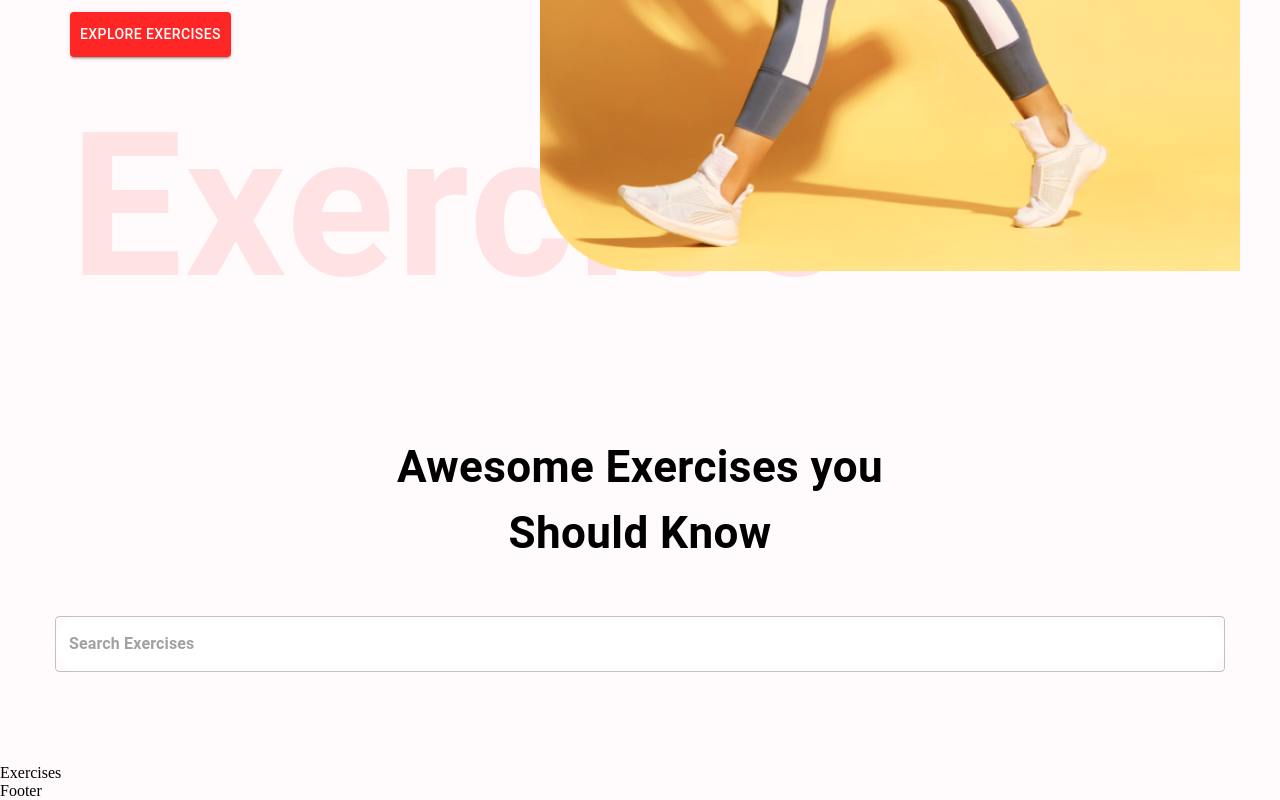
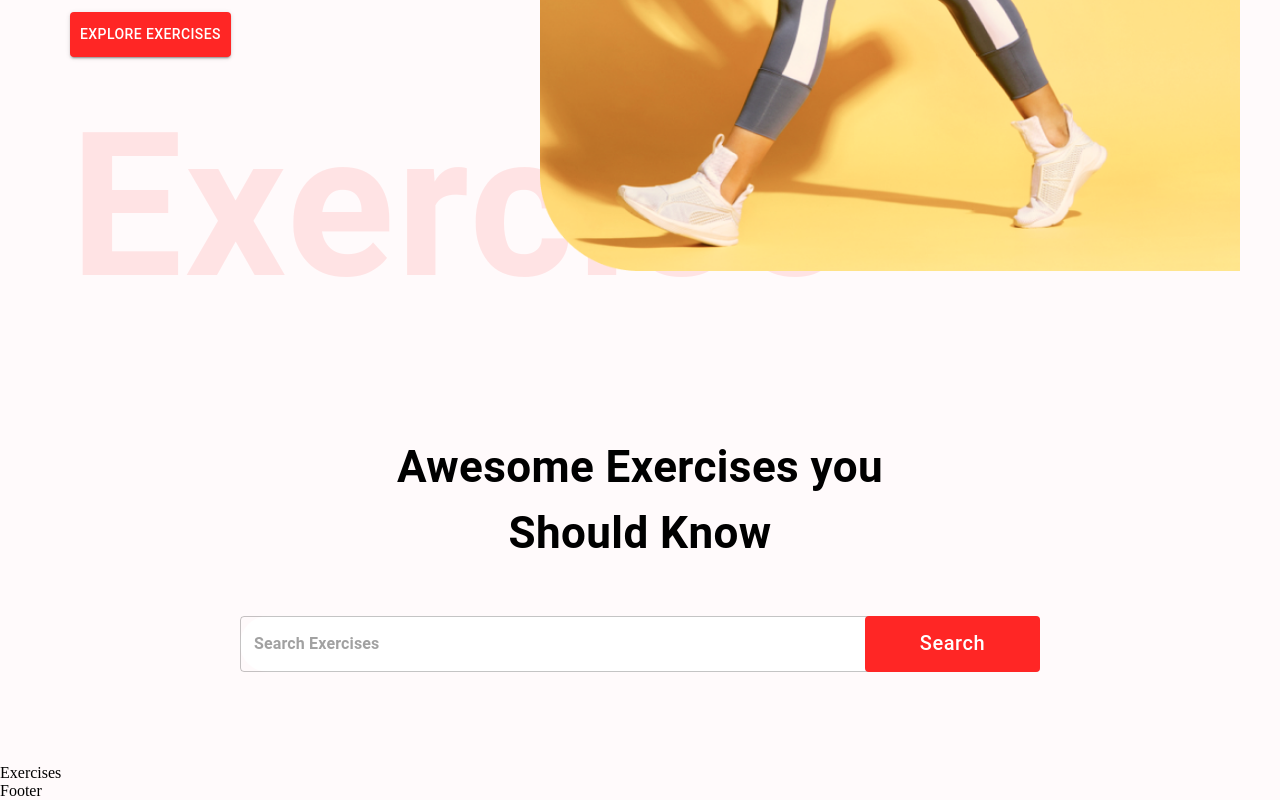
Before and after one commit to hariskurtishi/gym_app, a React (Create React App) app: page / in a window 1280 px wide. Shown: the part 595-1395 px from the top of the page. Built offline with nearby package versions, Linux system fonts and the light colour scheme.

Commit message:
fetched some data

```diff
--- a/src/components/SearchExercises.js
+++ b/src/components/SearchExercises.js
@@ -1,7 +1,20 @@
 import React, { useEffect, useState } from "react";
 import { Box, Button, Stack, TextField, Typography } from "@mui/material";
+import { exerciseOptions, fetchData } from "../utils/fetchData";
 
 const SearchExercises = () => {
+  const [search, setSearch] = useState("");
+
+  const handleSearch = async () => {
+    if (search) {
+      const exercisesData = await fetchData(
+        "https://exercisedb.p.rapidapi.com/exercises",
+        exerciseOptions
+      );
+
+    }
+  };
+
   return (
     <Stack alignItems="center" mt="37px" justifyContent="center" p="20px">
       <Typography
@@ -19,16 +32,32 @@
         <TextField
           sx={{
             input: { fontWeight: "700", border: "none", borderRadius: "4px" },
-            width: { lg: "1170px", xs: "350px" },
+            width: { lg: "800px", xs: "350px" },
             backgroundColor: "#fff",
             borderRadius: "40px",
           }}
           height="76px"
-          value=""
-          onChange={(e) => {}}
+          value={search}
+          onChange={(e) => setSearch(e.target.value.toLowerCase())}
           placeholder="Search Exercises"
           type="text"
         />
+        <Button
+          className="search-btn"
+          sx={{
+            bgcolor: "#FF2625",
+            color: "#fff",
+            textTransform: "none",
+            width: { lg: "175px", xs: "80px" },
+            fontSize: { lg: "20px", xs: "14px" },
+            height: "56px",
+            position: "absolute",
+            right: "0",
+          }}
+          onClick={handleSearch}
+        >
+          Search
+        </Button>
       </Box>
     </Stack>
   );
```
